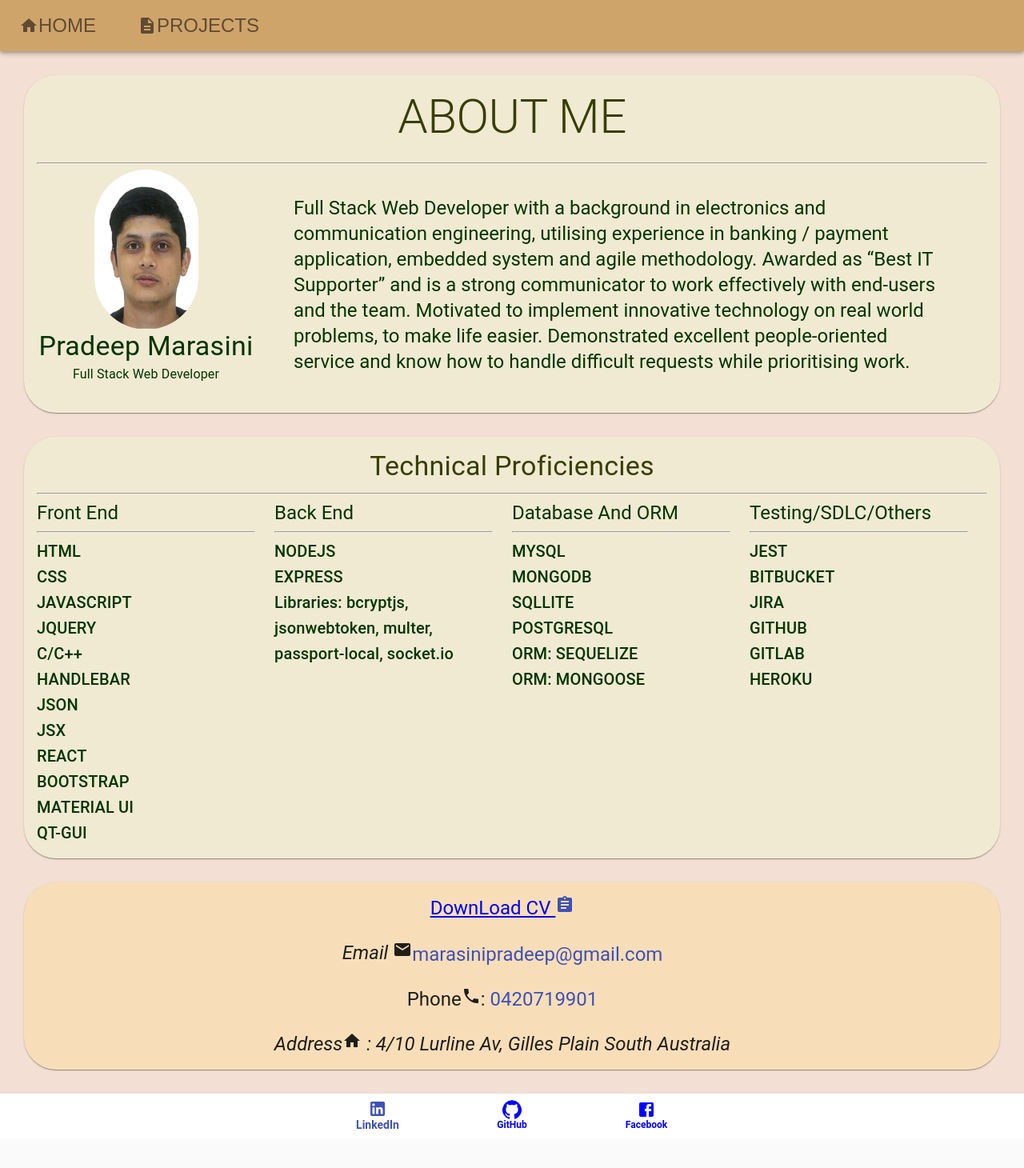
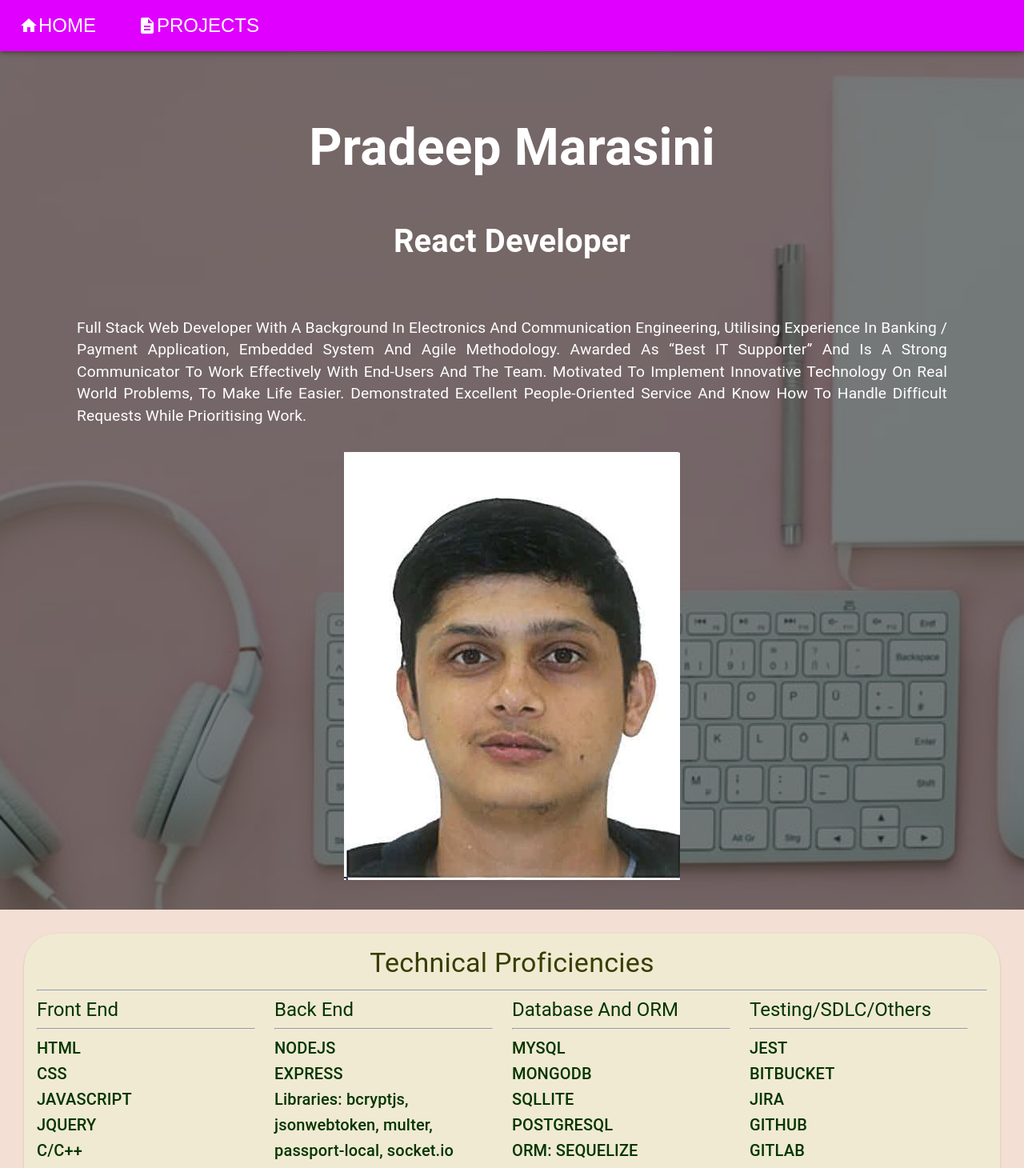
Before and after one commit to marasinipradeep/pradeep-marasini-react-portfolio, a React (Create React App) app in the folder client/: page / in a window 1280 px wide. Shown: the top 1460 px of the page at 80% size. Before the commit the page ends 1423 px from the top, so only its background shows below. Built offline with nearby package versions, Linux system fonts and the light colour scheme.

Commit message:
added hero image and banner

```diff
--- /dev/null
+++ b/client/src/Components/Banner/Banner.css
@@ -0,0 +1,45 @@
+/* Banner */
+.banner {
+    display: inline-block;
+    background: rgba(0, 0, 0, 0.5);
+    color: #ffffff;
+    padding: 2rem 1rem;
+    text-align: center;
+    text-transform: capitalize;
+    letter-spacing: var(--mainSpacing);
+  }
+  .banner h1 {
+    font-size: 2.5rem;
+  }
+
+  .banner h2 {
+    font-size: 2.5rem;
+  }
+  .banner div {
+    width: 10rem;
+    height: 5px;
+    background: var(--primaryColor);
+    margin: 1.7rem auto;
+  }
+  .banner p {
+    font-size: 1.2rem;
+    margin-bottom: 2rem;
+    text-align: justify;
+  }
+  @media screen and (min-width: 576px) {
+    .banner {
+      padding: 2rem 3rem;
+    }
+    .banner h1 {
+      font-size: 3rem;
+    }
+  }
+  @media screen and (min-width: 992px) {
+    .banner {
+      padding: 2rem 6rem;
+    }
+    .banner h1 {
+      font-size: 4rem;
+    }
+  }
+  /* End of Banner */
--- /dev/null
+++ b/client/src/Components/Banner/Banner.js
@@ -0,0 +1,17 @@
+import React from 'react';
+import './Banner.css'
+
+function Banner({children, title, subtitle,position }) {
+    return (
+        <div className="banner">
+            <h1>{title}</h1>
+            <h2>{position}</h2>
+            <div></div>
+            <p>{subtitle}</p>
+            {children}
+
+        </div>
+    )
+}
+
+export default Banner;
--- a/client/src/Components/Footer/Footer.js
+++ b/client/src/Components/Footer/Footer.js
@@ -2,42 +2,48 @@ import React from 'react';
 import { makeStyles } from '@material-ui/core/styles';
 import BottomNavigation from '@material-ui/core/BottomNavigation';
 import BottomNavigationAction from '@material-ui/core/BottomNavigationAction';
-import {LinkedIn,GitHub,Facebook} from '@material-ui/icons';
+import { LinkedIn, GitHub, Facebook,Copyright } from '@material-ui/icons';
 
 //Using custom CSS
 const useStyles = makeStyles((theme) => ({
   root: {
-    position:"static",
-    bottom:0,
+    position: "static",
+    bottom: 0,
     width: "100%",
-    backgroundColor:"#f8fd8"
+    backgroundColor: "#df00ff"
   },
-  font:{
-    color:"blue",
-    fontWeight:"bold"
-  }
+  font: {
+    color: "white",
+    fontWeight: "bold"
+  },
+
 }))
 
 function Footer() {
   //Import Hook to use styles
-  const classes =useStyles()
+  const classes = useStyles()
   //Setting initial state
   const [value, setValue] = React.useState(0);
 
   return (
-    <div>
       <BottomNavigation
         value={value}
-      onChange={(event, newValue) => {setValue(newValue);}}
+        onChange={(event, newValue) => { setValue(newValue); }}
         showLabels
         className={classes.root}
+
       >
-      <BottomNavigationAction className={classes.font} label= "LinkedIn" icon={<LinkedIn />} onClick={()=>window.open("https://www.linkedin.com/in/pradeep-marasini-34b322b4/",'_blank')}/>
-      <BottomNavigationAction className={classes.font} label="GitHub" icon={<GitHub />} onClick={()=>window.open("https://github.com/marasinipradeep/",'_blank')}/>
-      <BottomNavigationAction className={classes.font} label="Facebook" icon={<Facebook />} onClick={()=>window.open("https://www.facebook.com/pmarasini1",'_blank')} />
+         <BottomNavigationAction icon={<Copyright/>}/>
+          <BottomNavigationAction className={classes.font} label="GitHub" icon={<GitHub />}
+            onClick={() => window.open("https://github.com/marasinipradeep/", '_blank')} />
 
+          <BottomNavigationAction className={classes.font} label="LinkedIn" icon={<LinkedIn />}
+            onClick={() => window.open("https://www.linkedin.com/in/pradeep-marasini-34b322b4/", '_blank')} />
+
+          <BottomNavigationAction className={classes.font} label="Facebook" icon={<Facebook />}
+            onClick={() => window.open("https://www.facebook.com/pmarasini1", '_blank')} />
       </BottomNavigation>
-    </div>
+
   );
 }
 
--- /dev/null
+++ b/client/src/Components/Hero/Hero.css
@@ -0,0 +1,14 @@
+/* two Hero component one for default and one for employee page */
+.defaultHero,
+.employeeHero {
+  min-height: calc(100vh - 66px);
+  background: url("../Images/cool.jpeg") center/cover no-repeat;
+  display: flex;
+  align-items: center;
+  justify-content: center;
+}
+.employeeHero {
+  /* background-image: url("./Images/binOut.png"); */
+  min-height: 60vh;
+}
+/* End of Hero */
--- /dev/null
+++ b/client/src/Components/Hero/Hero.js
@@ -0,0 +1,10 @@
+import React from 'react'
+import './Hero.css'
+
+export default function Hero({children,hero}) {
+    return <header className={hero}>{children}</header>;
+
+}
+Hero.defaultProps = {
+    hero: "defaultHero"
+};
--- a/client/src/Components/Navbar/Navbar.js
+++ b/client/src/Components/Navbar/Navbar.js
@@ -11,13 +11,16 @@ const useStyles = makeStyles((theme) => ({
     position: 'fixed',
     bottom: theme.spacing(3),
     right: theme.spacing(3),
+    flexGrow: 1,
+
   },
   menuButton: {
     marginRight: theme.spacing(5),
+    color:"white"
 
   },
   appBar:{
-    backgroundColor:"#cfa46b"
+    backgroundColor:"#df00ff"
   }
 
 }));
--- a/client/src/Components/Pages/Home.js
+++ b/client/src/Components/Pages/Home.js
@@ -1,4 +1,5 @@
 import React from 'react'
+import { Link } from "react-router-dom"
 import Navbar from "../Navbar/Navbar"
 import Footer from "../Footer/Footer"
 import AboutMe from "../AboutMe/AboutMe"
@@ -7,23 +8,35 @@ import UsedTechnologies from "../UsedTechnologies/UsedTechnologies"
 
 import { Paper, Grid, makeStyles, Typography, Box, Container } from '@material-ui/core';
 
+import Hero from "../Hero/Hero"
+import Banner from "../Banner/Banner"
+
+//Import profile image
+import portfolio from "../Images/pradeepPhoto.jpg"
 
 const useStyles = makeStyles((theme) => ({
     root: {
         flexGrow: 1,
-        backgroundColor:"#f3dfd4"
+        backgroundColor: "#f3dfd4"
     },
 }))
 export default function Home() {
     const classes = useStyles();
     return (
         <div className={classes.root}>
-           <Navbar/>
-           <AboutMe/>
-           <UsedTechnologies/>
+            <Navbar />
+            <Hero>
 
-           <ContactMe/>
-           <Footer />
+                    <Banner title="Pradeep Marasini" position="React Developer" subtitle="Full Stack Web Developer with a background in electronics and communication engineering, utilising experience in banking / payment application, embedded system and agile methodology. Awarded as “Best IT Supporter” and is a strong communicator to work effectively with end-users and the team. Motivated to implement innovative technology on real world problems, to make life easier. Demonstrated excellent people-oriented service and know how to handle difficult requests while prioritising work.">
+                    <img className={classes.img} alt="complex" src={portfolio} />
+
+                    </Banner>
+            </Hero>
+            {/* <AboutMe /> */}
+            <UsedTechnologies />
+
+            <ContactMe />
+            <Footer />
         </div>
     )
 }
```
Also changed, not shown: client/src/Components/Images/cool.jpeg (added). Lines whose indentation alone changed are shown as unchanged.
